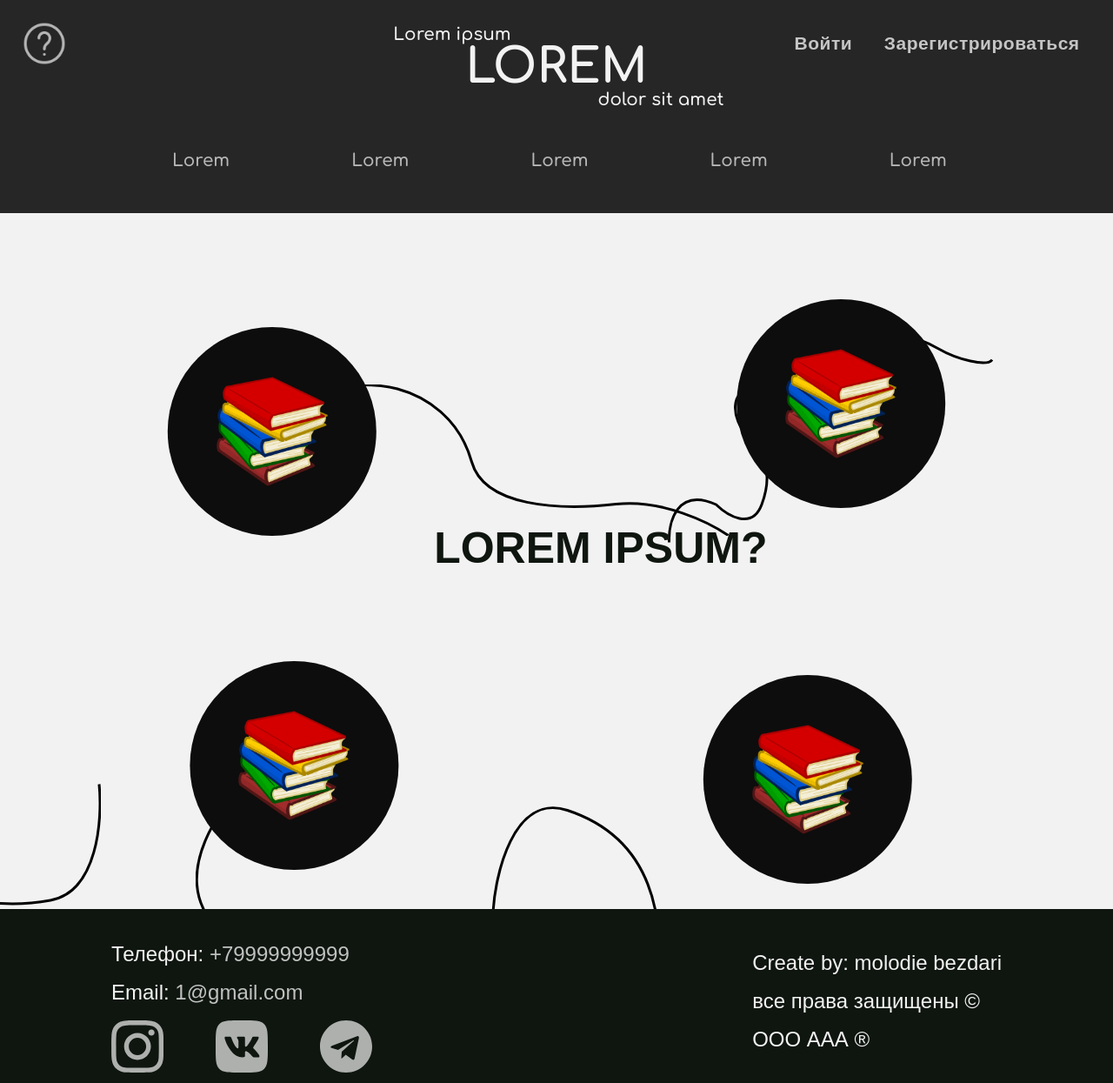
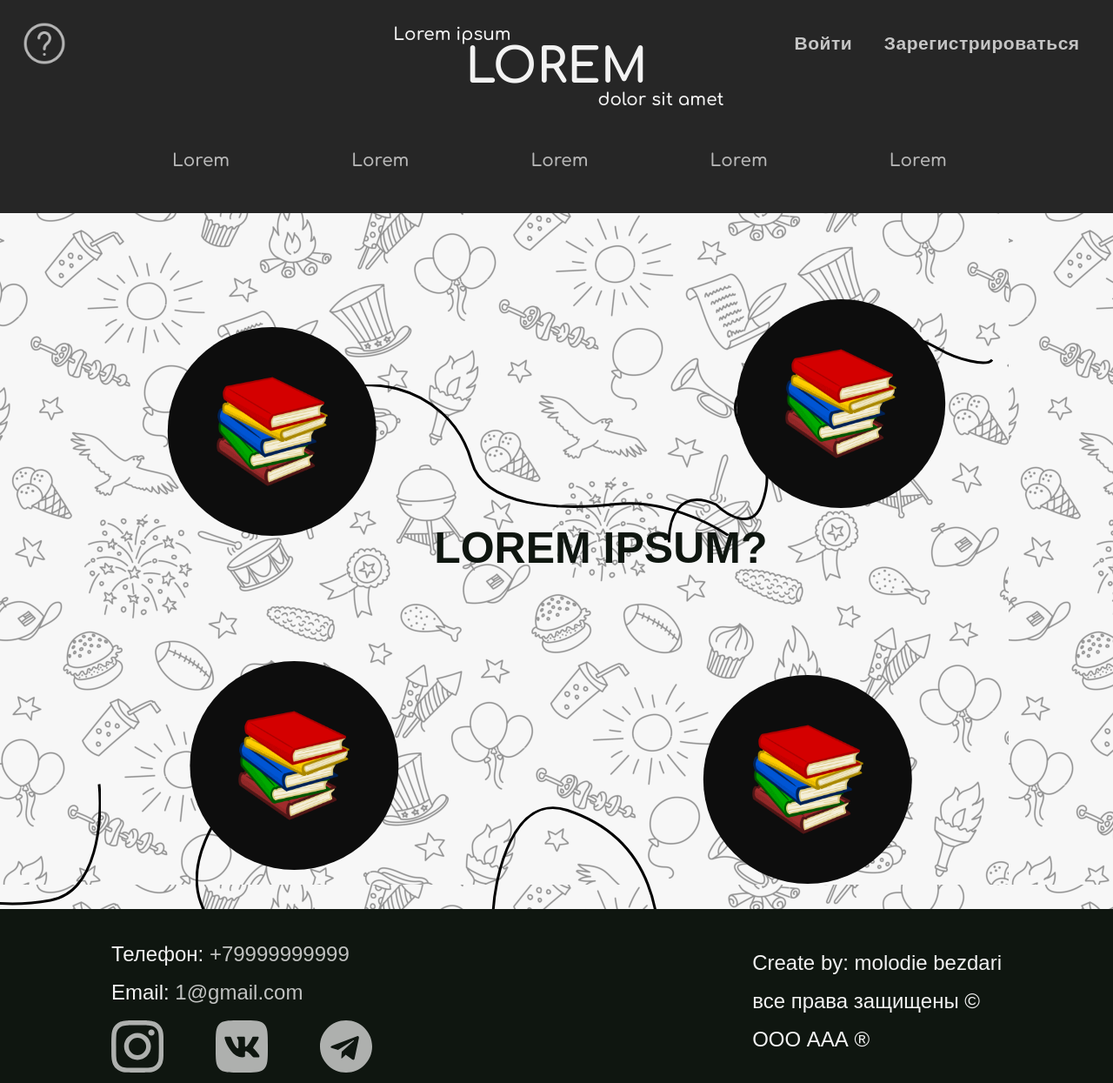
Before and after one commit to zhukovrost/projects, a PHP site: page / in a window 1280 px wide. Shown: the whole page at 87% size. Run offline with PHP 8.4, Linux system fonts and the light colour scheme.

Commit message:
add background image

```diff
--- a/css/style.css
+++ b/css/style.css
@@ -157,6 +157,18 @@ main{
     overflow: hidden;
 }
 
+main::after {
+    content: '';
+    background: url('../img/background.png');
+    opacity: 0.4;
+    top: 0;
+    left: 0;
+    bottom: 0;
+    right: 0;
+    position: absolute;
+    z-index: -1;
+  }
+
 .info{
     position: absolute;
     top: 45%;
@@ -168,6 +180,7 @@ main{
 
 .card_cover{
     position: absolute;
+    z-index: 2;
     width: 600px;
     display: flex;
     justify-content: center;
@@ -324,7 +337,7 @@ main{
 
 .layer1{
     position: relative;
-    z-index: -5;
+    z-index: 1;
     top: 17%;
     left: 60%;
 }
@@ -343,7 +356,7 @@ main{
 
 .layer2{
     position: relative;
-    z-index: -5;
+    z-index: 1;
     top: 16%;
     left: -3%;
 }
@@ -362,7 +375,7 @@ main{
 
 .layer3{
     position: relative;
-    z-index: -5;
+    z-index: 1;
     top: 50%;
     left: -26%;
 }
@@ -381,7 +394,7 @@ main{
 
 .layer4{
     position: relative;
-    z-index: -5;
+    z-index: 1;
     top: 50%;
     left: -18%;
 }
```
Also changed, not shown: img/background.png (added).
